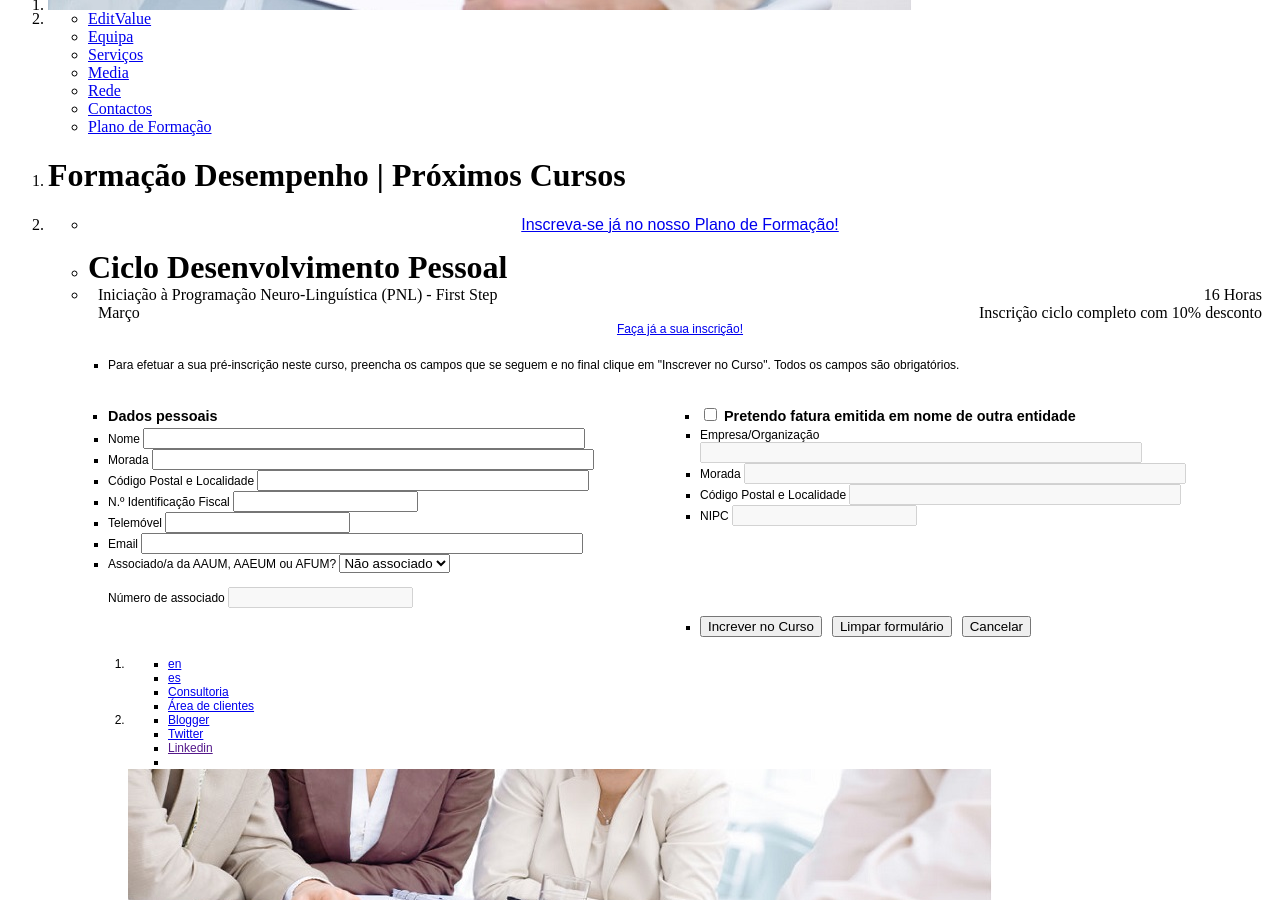
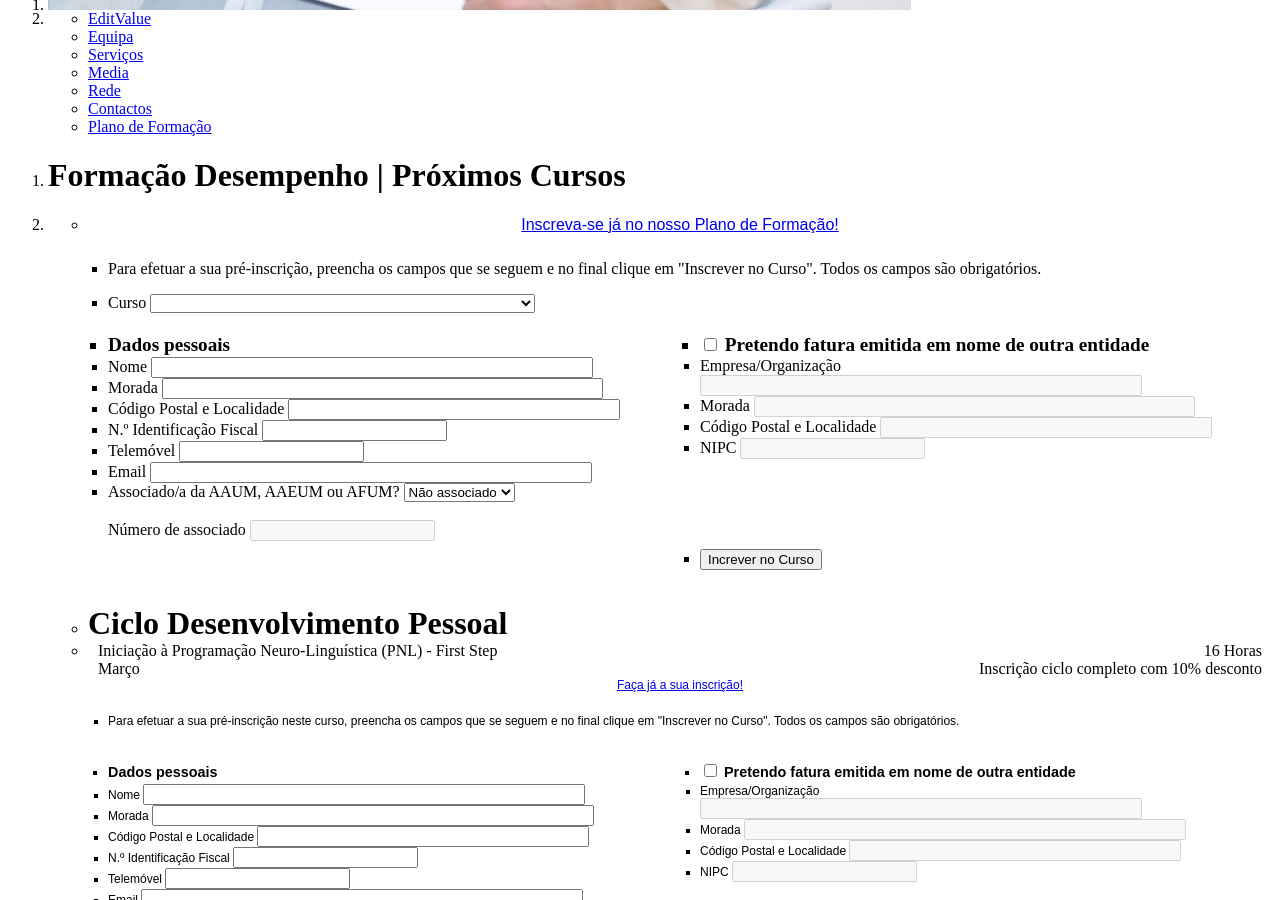
Before and after one commit to sites-yari/editval-forma-o-netlify, a Jekyll site: the page built from formacao.html, in a window 1280 px wide and 900 px high, scrolled down 409 px. Built offline with Jekyll 4.4.1, drawn with Linux system fonts in a browser that asks for light colours; a script that is not in the unit is left out; comment, search, counter and statistics services are not loaded; some of the changed text lies outside the part shown.

Commit message:
formação form is now netlified

```diff
--- a/_includes/formacao-to-post.html
+++ b/_includes/formacao-to-post.html
@@ -9,15 +9,15 @@
         </a>
       </div>
 
-      <form id="{{post.identificacao_id}}" method="POST" action="http://formacao.editvalue.com/entry_submissions/course_enrollments.json"
+      <!-- <form id="{{post.identificacao_id}}" method="POST" action="http://formacao.editvalue.com/entry_submissions/course_enrollments.json"
             data-visibility-group="form[id]"
             data-ajax-form="true"
             data-ajax-form-fail-action="render-errors"
             data-ajax-form-fail-field-template="applications-form-fail-field-template-{{page.identificacao_id}}"
             data-ajax-form-success-action="replace-form"
-            data-ajax-form-success-template="applications-form-success-template-{{page.identificacao_id}}">
-
-        <input type="hidden" name="authenticity_token" value="/glqdbel53jFDo04fFmVfNnwooSnWgFg+OxvVVCzn/o=">
+            data-ajax-form-success-template="applications-form-success-template-{{page.identificacao_id}}"> -->
+    <form name="contact-{{page.identificacao_id}}" netlify-honeypot="bot-field" action="thank-you" netlify>
+        <!-- <input type="hidden" name="authenticity_token" value="/glqdbel53jFDo04fFmVfNnwooSnWgFg+OxvVVCzn/o="> -->
 
         <div>
           <ul style="padding: 10px 20px 0 20px;">
@@ -26,7 +26,7 @@
                 Para efetuar a sua pré-inscrição neste curso, preencha os campos que se seguem e no final
                 clique em &quot;Inscrever no Curso&quot;. Todos os campos são obrigatórios.
               </p>
-              <input type="hidden" name="content[course]" value="{{page.identificacao_id}}" />
+              <input type="hidden" name="Curso" value="{{page.identificacao_id}}" />
             </li>
 
 
@@ -39,46 +39,46 @@
 
                 <li class="text_field required" data-ajax-form-field-wrapper="name">
                     <label>Nome</label>
-                    <input name="content[name]" placeholder="" type="text" value="" required style="width: 80%;" />
+                    <input name="Nome" placeholder="" type="text" value="" required style="width: 80%;" />
                 </li>
 
                 <li class="text_field required" data-ajax-form-field-wrapper="address">
                     <label>Morada</label>
-                    <input name="content[address]" placeholder="" type="text" value="" required style="width: 80%;" />
+                    <input name="Morada" placeholder="" type="text" value="" required style="width: 80%;" />
                 </li>
 
                 <li class="text_field required" data-ajax-form-field-wrapper="address2">
                     <label>Código Postal e Localidade</label>
-                    <input name="content[address2]" placeholder="" type="text" value="" required style="width: 60%;" />
+                    <input name="C-postal-Localidade" placeholder="" type="text" value="" required style="width: 60%;" />
                 </li>
 
                 <li class="text_field required"  data-ajax-form-field-wrapper="nif">
                     <label>N.º Identificação Fiscal</label>
-                    <input name="content[nif]" placeholder="" type="text" value="" required />
+                    <input name="NIF" placeholder="" type="text" value="" required />
                 </li>
 
                 <li class="text_field required"  data-ajax-form-field-wrapper="phone">
                     <label>Telemóvel</label>
-                    <input name="content[phone]" placeholder="" type="text" value="" required />
+                    <input name="Telemóvel" placeholder="" type="text" value="" required />
                 </li>
 
                 <li class="text_field required"  data-ajax-form-field-wrapper="email">
                     <label>Email</label>
-                    <input name="content[email]" placeholder="" type="text" value="" required style="width: 80%;" />
+                    <input name="Email" placeholder="" type="text" value="" required style="width: 80%;" />
                 </li>
 
                 <li class="selection_field" data-ajax-form-field-wrapper="member_number">
                     <label>Associado/a da AAUM, AAEUM ou AFUM?</label>
                     <select data-id="association-state">
-                    <option>Não associado</option>
-                    <option>Associado</option>
+                        <option>Não associado</option>
+                        <option>Associado</option>
                     </select>
 
                     <br>
                     <br>
 
                     <label>Número de associado</label>
-                    <input data-id="member-number" name="content[member_number]" placeholder="" type="text" value="" required disabled />
+                    <input data-id="member-number" name="Numero-Associado" placeholder="" type="text" value="" required disabled />
                 </li>
 
                 </ul>
@@ -95,22 +95,22 @@
 
                 <li class="text_field" data-ajax-form-field-wrapper="company_name">
                     <label>Empresa/Organização</label>
-                    <input name="content[company_name]" placeholder="" type="text" value="" data-class="extra-field" required style="width: 80%;" disabled />
+                    <input name="Empresa-Organização" placeholder="" type="text" value="" data-class="extra-field" required style="width: 80%;" disabled />
                 </li>
 
                 <li class="text_field" data-ajax-form-field-wrapper="company_address">
                     <label>Morada</label>
-                    <input name="content[company_address]" placeholder="" type="text" value="" data-class="extra-field" required style="width: 80%;" disabled />
+                    <input name="Morada" placeholder="" type="text" value="" data-class="extra-field" required style="width: 80%;" disabled />
                 </li>
 
                 <li class="text_field" data-ajax-form-field-wrapper="company_address2">
                     <label>Código Postal e Localidade</label>
-                    <input name="content[company_address2]" placeholder="" type="text" value="" data-class="extra-field" required style="width: 60%;" disabled />
+                    <input name="C-postal-Localidade" placeholder="" type="text" value="" data-class="extra-field" required style="width: 60%;" disabled />
                 </li>
 
                 <li class="text_field" data-ajax-form-field-wrapper="nipc">
                     <label>NIPC</label>
-                    <input name="content[nipc]" placeholder="" type="text" data-class="extra-field" required value="" disabled />
+                    <input name="NIPC" placeholder="" type="text" data-class="extra-field" required value="" disabled />
                 </li>
 
                 <li style="padding-top: 90px;">
@@ -118,7 +118,7 @@
                     <button class="submitBtn" value="submit">
                         <span>Increver no Curso</span>
                     </button>
-                    &nbsp;
+                    <!-- &nbsp;
                     <button type="reset">
                         <span>Limpar formulário</span>
                     </button>
@@ -128,7 +128,7 @@
                             data-toggle-visibility-method="slide"
                             data-toggle-visibility-target="#{{post.identificacao_id}}">
                         <span>Cancelar</span>
-                    </button>
+                    </button> -->
                     </div>
                 </li>
                 </ul>
@@ -138,10 +138,10 @@
 
 
       <div style="clear: both;">
-      <script id="applications-form-fail-field-template-{{post.identificacao_id}}" type="text/x-handlebars-template">
+      <!-- <script id="applications-form-fail-field-template-{{post.identificacao_id}}" type="text/x-handlebars-template">
         <span class="error">{{message}}</span>
       </script>
 
       <script id="applications-form-success-template-{{post.identificacao_id}}" type="text/x-handlebars-template">
         <span style="font-weight: bold; font-size: 14px; text-align: center; display: block; padding: 6px;">Obrigado pela sua inscrição. Aguarde pelo nosso contacto.</span>
-      </script>
+      </script> -->
--- a/formacao.html
+++ b/formacao.html
@@ -42,7 +42,7 @@
   {% assign ciclo_linguas = site.posts | where: "ciclo_category" , "linguas_estrangeiras" %}              <!--|=======| topico 6 |=======|-->
   {% assign ciclo_melhoria = site.posts | where: "ciclo_category" , "melhoria_continua" %}                <!--|=======| topico 7 |=======|-->
   {% assign ciclo_marketing = site.posts | where: "ciclo_category" , "marketing" %}                       <!--|=======| topico 8 |=======|-->
-  {% assign ciclo_ferramentas = site.posts | where: "ciclo_category" , "ferramentas_informaticas" %}    <!--|=======| topico 9 |=======|-->
+  {% assign ciclo_ferramentas = site.posts | where: "ciclo_category" , "ferramentas_informaticas" %}      <!--|=======| topico 9 |=======|-->
   {% assign ciclo_higiene = site.posts | where: "ciclo_category" , "higiene_seguranca" %}                 <!--|=======| topico 10 |=======|-->
 
   <ol class='contents '>
@@ -71,14 +71,15 @@
                     Inscreva-se já no nosso Plano de Formação!
                   </a>
                 </div>
-                <form id="top-form" method="POST" action="http://formacao.editvalue.com/entry_submissions/course_enrollments.json"
+                <form name="contact-Formação-Desempenho-Próximos-Cursos" netlify-honeypot="bot-field" action="thank-you" netlify>
+                <!-- <form id="top-form" method="POST" action="http://formacao.editvalue.com/entry_submissions/course_enrollments.json"
                       data-visibility-group="form[id],.list.publicacoes li .text1"
                       data-ajax-form="true"
                       data-ajax-form-fail-action="render-errors"
                       data-ajax-form-fail-field-template="applications-form-fail-field-template-top-form"
                       data-ajax-form-success-action="replace-form"
-                      data-ajax-form-success-template="applications-form-success-template-top-form">
-                  <input type="hidden" name="authenticity_token" value="/glqdbel53jFDo04fFmVfNnwooSnWgFg+OxvVVCzn/o=">
+                      data-ajax-form-success-template="applications-form-success-template-top-form"> -->
+                  <!-- <input type="hidden" name="authenticity_token" value="/glqdbel53jFDo04fFmVfNnwooSnWgFg+OxvVVCzn/o="> -->
                   <div>
                     <ul style="padding: 10px 20px 0 20px;">
                       <li>
@@ -90,7 +91,7 @@
 
                       <li class="selection_field" data-ajax-form-field-wrapper="course">
                         <label>Curso</label>
-                        <select name="content[course]" placeholder="" required>
+                        <select name="Curso" placeholder="" required>
                           {% for post in formacao %}
                           <option value=""></option>
                           <option value="{{post.identificacao_id}}">{{post.title}}</option>
@@ -107,32 +108,32 @@
 
                         <li class="text_field required" data-ajax-form-field-wrapper="name">
                           <label>Nome</label>
-                          <input name="content[name]" placeholder="" type="text" value="" required style="width: 80%;" />
+                          <input name="Nome" placeholder="" type="text" value="" required style="width: 80%;" />
                         </li>
 
                         <li class="text_field required" data-ajax-form-field-wrapper="address">
                           <label>Morada</label>
-                          <input name="content[address]" placeholder="" type="text" value="" required style="width: 80%;" />
+                          <input name="Morada" placeholder="" type="text" value="" required style="width: 80%;" />
                         </li>
 
                         <li class="text_field required" data-ajax-form-field-wrapper="address2">
                           <label>Código Postal e Localidade</label>
-                          <input name="content[address2]" placeholder="" type="text" value="" required style="width: 60%;" />
+                          <input name="C-postal-Localidade" placeholder="" type="text" value="" required style="width: 60%;" />
                         </li>
 
                         <li class="text_field required"  data-ajax-form-field-wrapper="nif">
                           <label>N.º Identificação Fiscal</label>
-                          <input name="content[nif]" placeholder="" type="text" value="" required />
+                          <input name="NIF" placeholder="" type="text" value="" required />
                         </li>
 
                         <li class="text_field required"  data-ajax-form-field-wrapper="phone">
                           <label>Telemóvel</label>
-                          <input name="content[phone]" placeholder="" type="text" value="" required />
+                          <input name="Telemóvel" placeholder="" type="text" value="" required />
                         </li>
 
                         <li class="text_field required"  data-ajax-form-field-wrapper="email">
                           <label>Email</label>
-                          <input name="content[email]" placeholder="" type="text" value="" required style="width: 80%;" />
+                          <input name="Email" placeholder="" type="text" value="" required style="width: 80%;" />
                         </li>
 
                         <li class="selection_field" data-ajax-form-field-wrapper="member_number">
@@ -144,7 +145,7 @@
                           <br>
                           <br>
                           <label>Número de associado</label>
-                          <input data-id="member-number" name="content[member_number]" placeholder="" type="text" value="" required disabled />
+                          <input data-id="member-number" name="Numero-Associado" placeholder="" type="text" value="" required disabled />
                         </li>
                       </ul>
                     </div>
@@ -160,22 +161,22 @@
 
                         <li class="text_field" data-ajax-form-field-wrapper="company_name">
                           <label>Empresa/Organização</label>
-                          <input name="content[company_name]" placeholder="" type="text" value="" data-class="extra-field" required style="width: 80%;" disabled />
+                          <input name="Empresa-Organização" placeholder="" type="text" value="" data-class="extra-field" required style="width: 80%;" disabled />
                         </li>
 
                         <li class="text_field" data-ajax-form-field-wrapper="company_address">
                           <label>Morada</label>
-                          <input name="content[company_address]" placeholder="" type="text" value="" data-class="extra-field" required style="width: 80%;" disabled />
+                          <input name="Morada" placeholder="" type="text" value="" data-class="extra-field" required style="width: 80%;" disabled />
                         </li>
 
                         <li class="text_field" data-ajax-form-field-wrapper="company_address2">
                           <label>Código Postal e Localidade</label>
-                          <input name="content[company_address2]" placeholder="" type="text" value="" data-class="extra-field" required style="width: 60%;" disabled />
+                          <input name="C-postal-Localidade" placeholder="" type="text" value="" data-class="extra-field" required style="width: 60%;" disabled />
                         </li>
 
                         <li class="text_field" data-ajax-form-field-wrapper="nipc">
                           <label>NIPC</label>
-                          <input name="content[nipc]" placeholder="" type="text" data-class="extra-field" required value="" disabled />
+                          <input name="NIPC" placeholder="" type="text" data-class="extra-field" required value="" disabled />
                         </li>
 
                         <li style="padding-top: 90px;">
@@ -183,7 +184,7 @@
                             <button class="submitBtn" value="submit">
                               <span>Increver no Curso</span>
                             </button>
-                            &nbsp;
+                            <!-- &nbsp;
                             <button type="reset">
                               <span>Limpar formulário</span>
                             </button>
@@ -193,7 +194,7 @@
                                     data-toggle-visibility-method="slide"
                                     data-toggle-visibility-target="#top-form">
                               <span>Cancelar</span>
-                            </button>
+                            </button> -->
                           </div>
                         </li>
                       </ul>
@@ -201,13 +202,13 @@
                   </div>
                 </form>
                 <div style="clear: both;">
-                <script id="applications-form-fail-field-template-top-form" type="text/x-handlebars-template">
+                <!-- <script id="applications-form-fail-field-template-top-form" type="text/x-handlebars-template">
                   <span class="error">{{w}}</span>
                 </script>
 
                 <script id="applications-form-success-template-top-form" type="text/x-handlebars-template">
                   <span style="font-weight: bold; font-size: 14px; text-align: center; display: block; padding: 6px;">Obrigado pela sua inscrição. Aguarde pelo nosso contacto.</span>
-                </script>
+                </script> -->
 
               </li>
 
```
